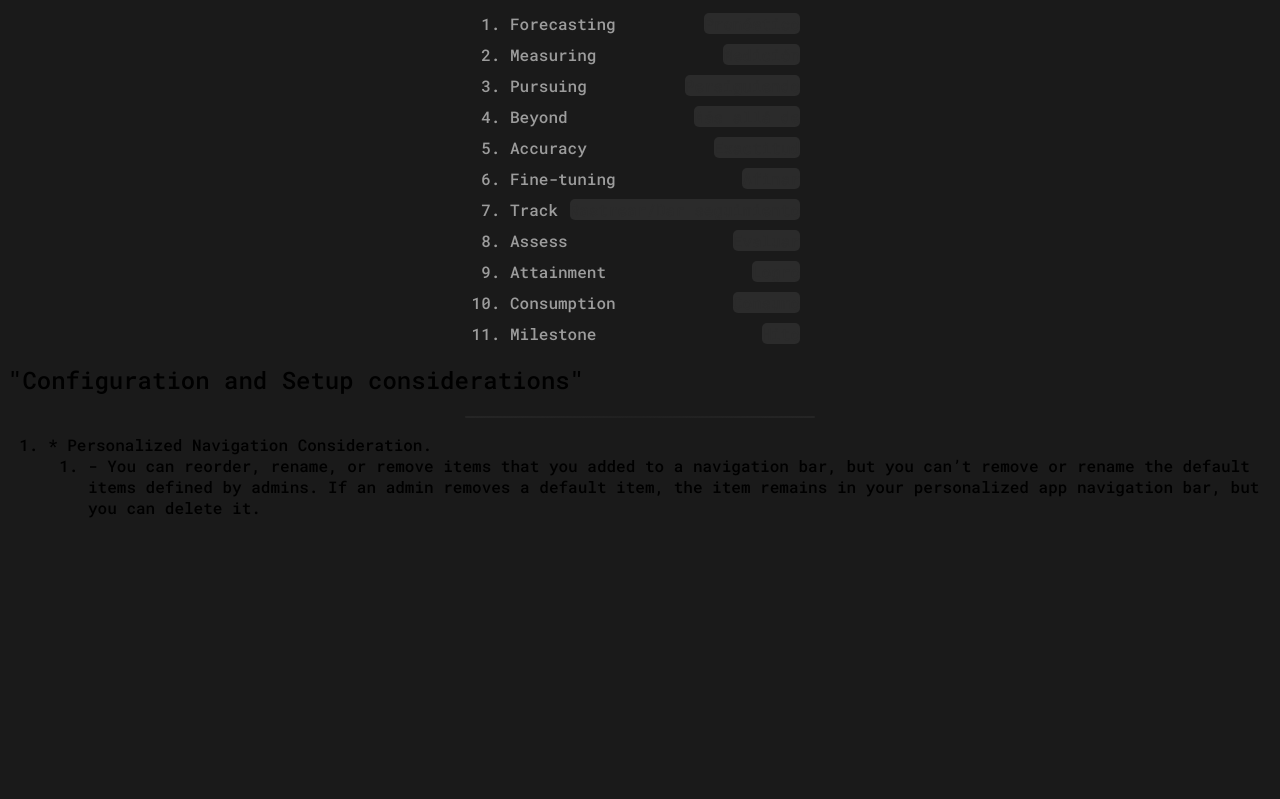
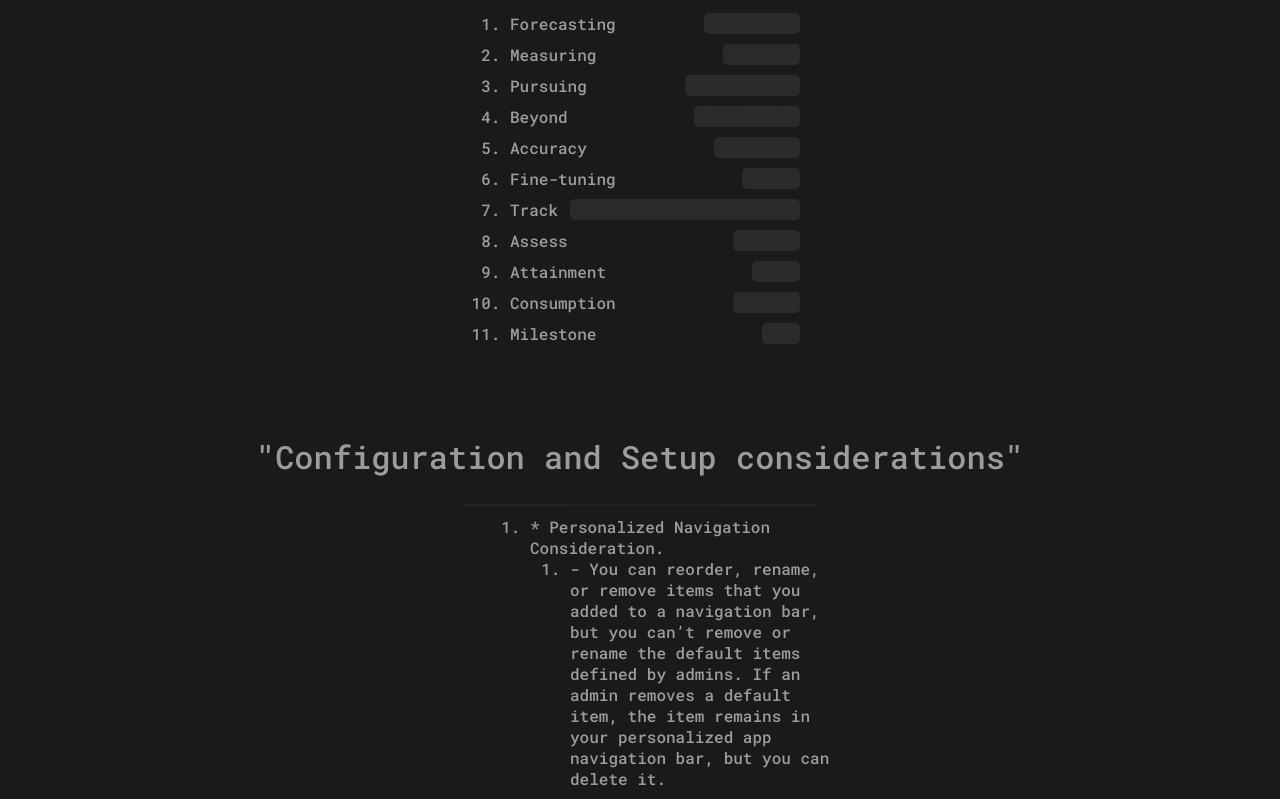
Before and after one commit to One-S-24/Glossary, a plain HTML site: page index.html in a window 1280 px wide. Shown: the part 780-1579 px from the top of the page. Before the commit the page ends 1314 px from the top, so only its background shows below. Drawn offline with Linux system fonts and the light colour scheme; a web font is replaced by a local one.

Commit message:
Update style.css

```diff
--- a/style.css
+++ b/style.css
@@ -55,6 +55,31 @@ a:hover{
     text-align: center;
 }
 
+.section02{
+    position: relative;
+    padding-top: 3rem;
+    justify-content: center;
+
+
+    color: var(--text-color2);
+}
+
+.section02 h1{
+    font-size: 2rem;
+    text-align: center;
+}
+
+.considerationList01{
+    justify-content: center;
+    align-items: center;
+    width: 300px;
+    margin: 0 auto;
+    position: relative;
+
+    margin-bottom: 10px;
+}
+
+
 .separator {
   height: 2px;
   width: 350px;
```
